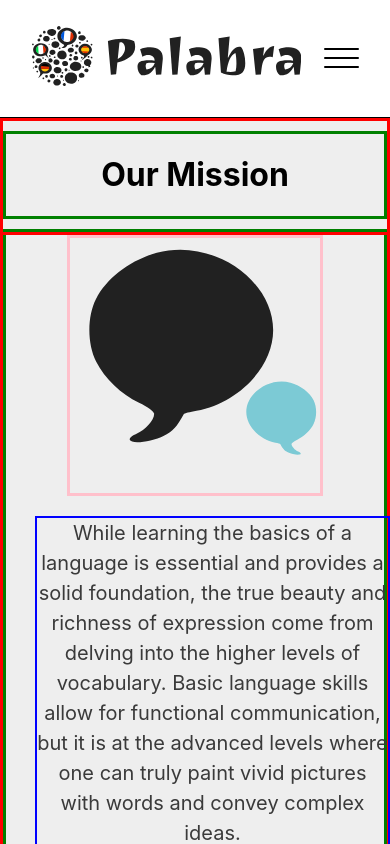
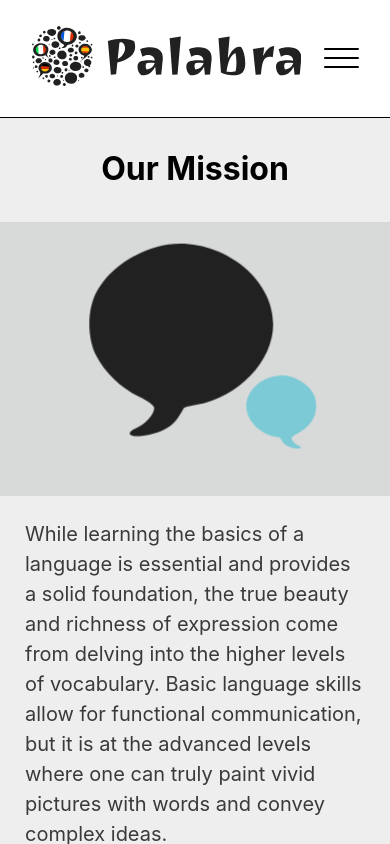
Before and after one commit to patdunn01/palabra_FE, a React (Create React App) app: page /about in a window 390 px wide. Shown: the top 844 px of the page. Built offline with nearby package versions, Linux system fonts and the light colour scheme; a web font is replaced by a local one.

Commit message:
adds about page optimisation

```diff
--- a/src/index.css
+++ b/src/index.css
@@ -825,7 +825,7 @@ code {
   }
 }
 
-@media screen and (max-width: 400px) {
+@media screen and (max-width: 500px) {
 
 
   .header{
@@ -1010,56 +1010,67 @@ code {
   font-family: "Poppins", sans-serif;
 }
 
-.about-container{
-  display: block;
-  border:3px solid red;
-  width: auto;
-}
-
 .about{
-  border:3px solid green;
+  display: flex;
+  flex-wrap: wrap;
+  flex-direction: row;
+  align-content: center;
+  justify-content: center;
+  height: auto;
+  margin-top: 10px;
+  margin-bottom: 10px;
 }
 
 .about_paragraph{
-  border:3px solid blue;
-  max-width: 100vw;
+  display: flex;
+  flex-wrap: wrap;
+  flex-direction: row;
+  align-content: center;
+  justify-content: space-evenly;
   height: auto;
-  border-top: 2px solid #6060604f;
-  max-width: 100vw;
-  color: #3a3a3a;
-  border: 3px solid rgb(255, 0, 0);
-  font-size: 2vh;
-  line-height: 22px;
-}
-
-.about_paragraph p{
-  text-align: center;
-  border: 2px solid blue;
+  width: 1000px;
+  padding-top: 2px;
+  border-top: 0px;
 }
 
 .about_line{
-  max-width: 70vw;
+  width: 70vw;
   height: 2px;
   background-color: #6060604f;
   justify-self: center;
   align-self: center;
 }
 
+.about_paragraph p{
+  order: 2;
+  color: #3a3a3a;
+  width: 340px;
+  align-self: center;
+  margin-left: 0px;
+}
+
 .about_icon{
-  border: 3px solid pink;
+  padding-top: 10px;
+  padding-bottom: 10px;
+  width: 100vw;
+  background-color: rgba(36, 59, 59, 0.11);
 }
+
 
 #about_bubble {
   transform-origin: center;
-  animation: bubble_animation 2s ease; /* Added animation properties */
+  animation: bubble_animation 10s infinite forwards; /* Added animation properties */
 }
 
 @keyframes bubble_animation {
   0% {
     transform: rotate(-180deg) scale(0); /* Start position */
   }
-  80% {
+  10% {
     transform: rotate(-360deg) scale(1.1)
+  }
+  20% {
+    transform: rotate(-360deg) scale(1); /* End position */
   }
   100% {
     transform: rotate(-360deg) scale(1); /* End position */
@@ -1068,17 +1079,20 @@ code {
 
 #about_bubble_small{
   transform-origin: center center;
-  animation: small_bubble_animation 2s ease;
+  animation: small_bubble_animation 10s infinite forwards;
 }
 
 @keyframes small_bubble_animation {
   0% {
     transform: rotate(180deg) scale(0); /* Start position */
   }
-  80% {
+  10% {
     transform: rotate(360deg) scale(0.9)
   }
-  100% {
+  20% {
+    transform: rotate(360deg) scale(1); /* End position */
+  }
+  100%{
     transform: rotate(360deg) scale(1); /* End position */
   }
 }
```
